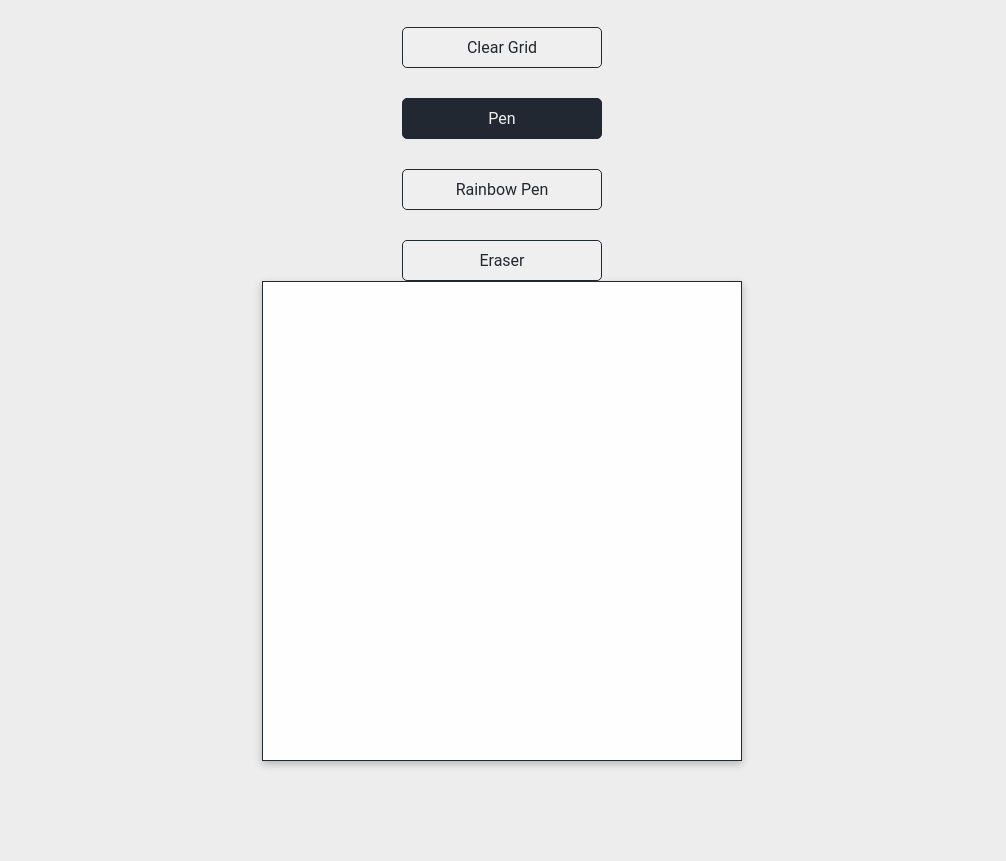
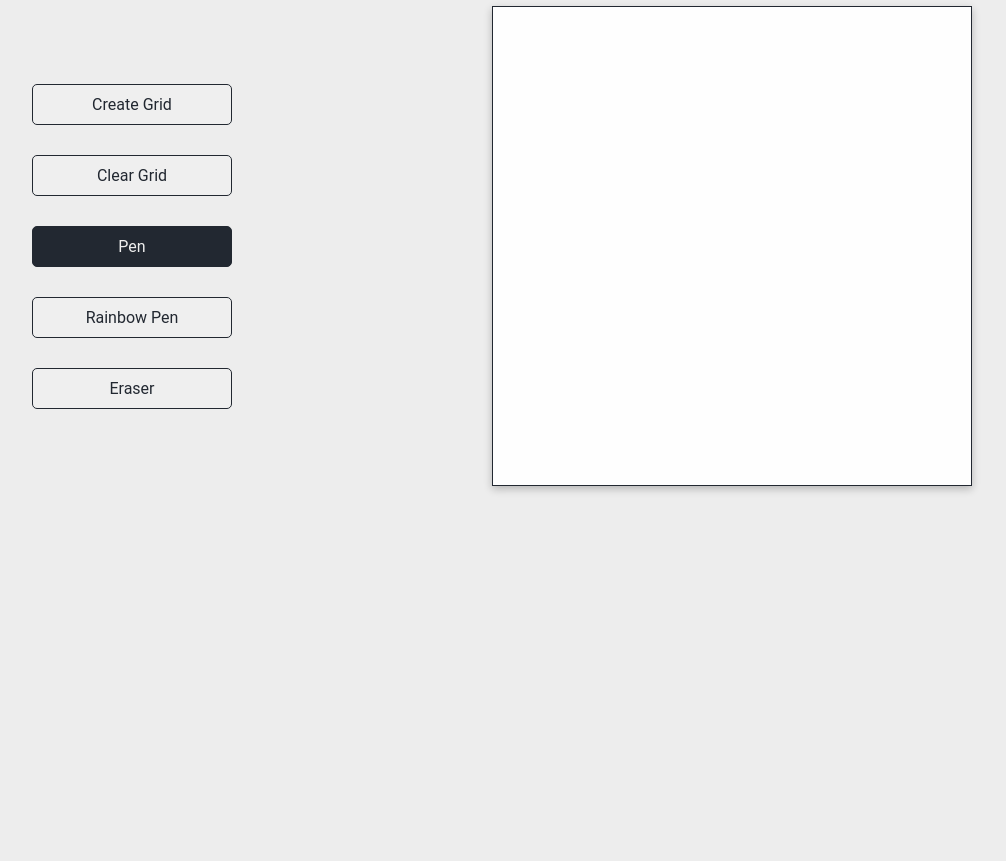
Before and after one commit to Churakuma/Etch-a-Sketch, a plain HTML site: page index.html in a window 1280 px wide. Shown: the part 140-1001 px from the top of the page, without its empty margins (138-1144 px from the left). After the commit the page ends 800 px from the top, so only its background shows below. Drawn offline with Linux system fonts and the light colour scheme.

Commit message:
Correct position of setting and container div

```diff
--- a/styles.css
+++ b/styles.css
@@ -64,13 +64,13 @@ h1 {
   border: 1px solid;
 }
 
-.main-content {
+main {
   display: flex;
-  justify-content: center;
+  justify-content: flex-start;
   align-items: center;
   gap: 100px;
   max-width: 1100px;
-  margin: 0 auto;
+  margin: 50px auto;
 }
 
 .settings {
@@ -80,7 +80,7 @@ h1 {
   justify-content: center;
   gap: 30px;
   max-width: 200px;
-  margin: 0 auto;
+  margin: 50px auto;
   width: 100%;
 }
 
```
